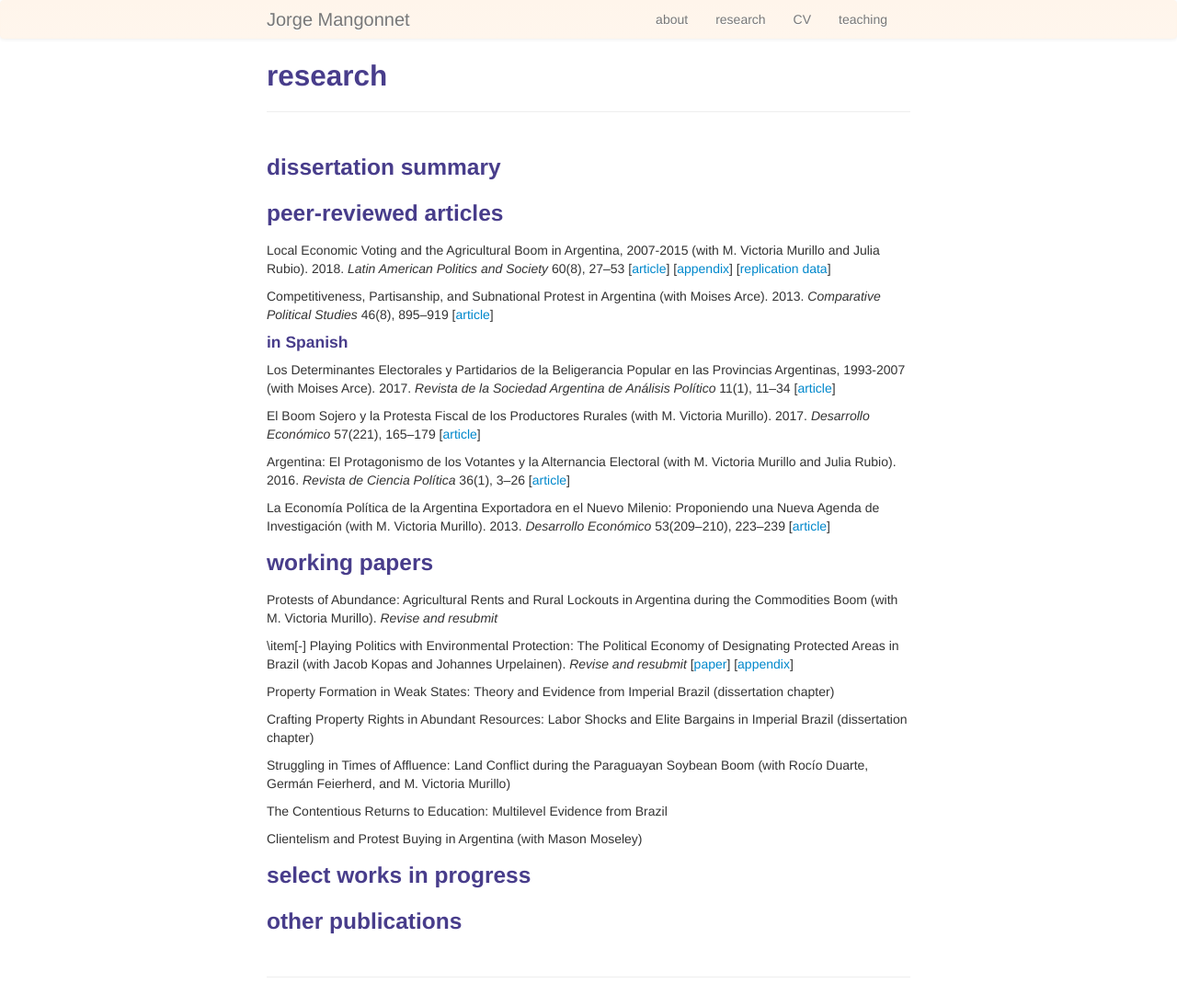
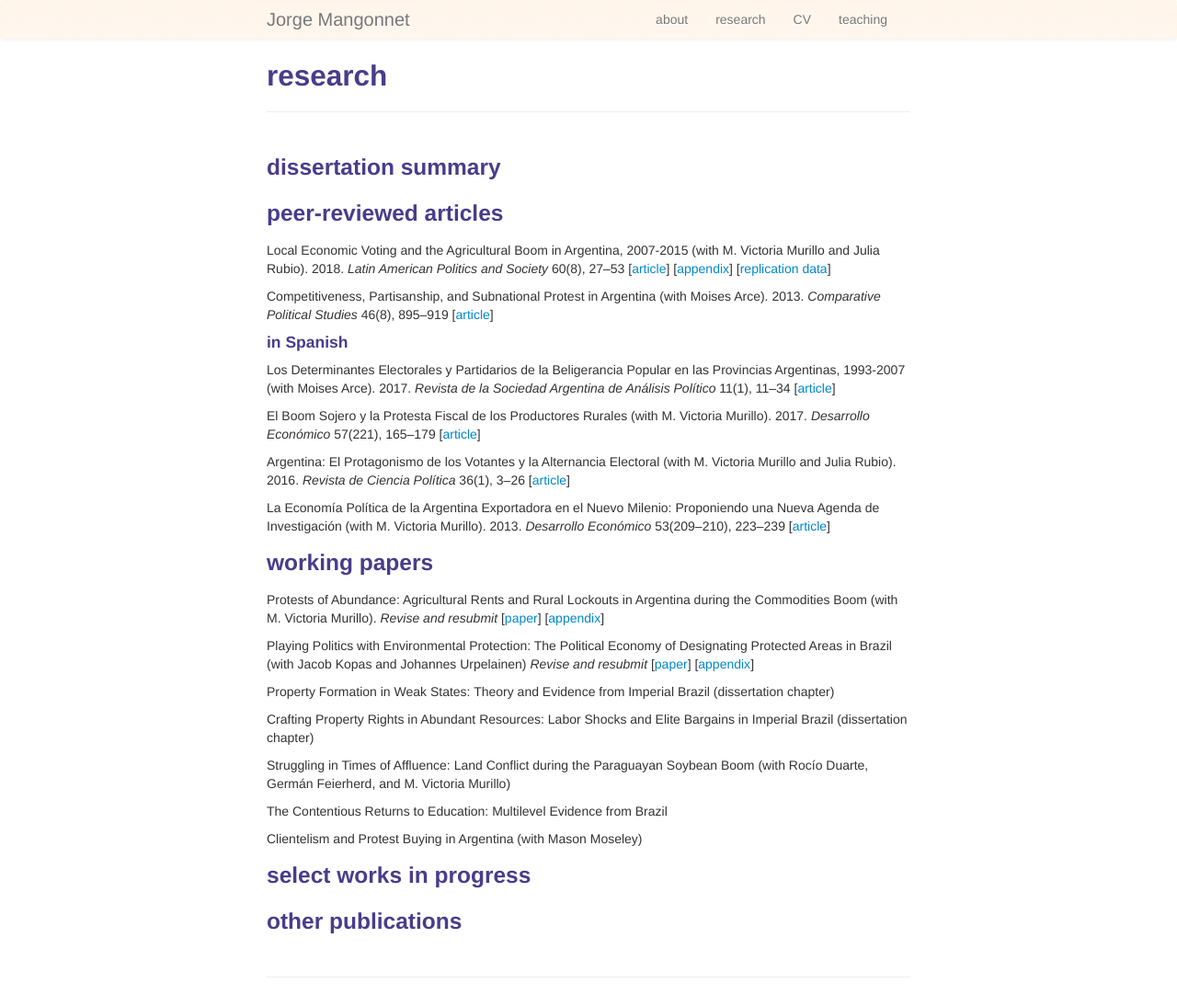
Before and after one commit to mangonnet/mangonnet.github.io, a Jekyll site: the page built from pages/research.md, in a window 1280 px wide. Shown: the whole page at 92% size. Built offline with Jekyll 4.4.1, drawn with Linux system fonts in a browser that asks for light colours.

Commit message:
update my website

```diff
--- a/pages/research.md
+++ b/pages/research.md
@@ -27,9 +27,9 @@ La Economía Política de la Argentina Exportadora en el Nuevo Milenio: Proponie
 
 ### <a name="working papers"></a>working papers
 
-Protests of Abundance: Agricultural Rents and Rural Lockouts in Argentina during the Commodities Boom (with M. Victoria Murillo). _Revise and resubmit_
+Protests of Abundance: Agricultural Rents and Rural Lockouts in Argentina during the Commodities Boom (with M. Victoria Murillo). _Revise and resubmit_ [<a href="{{ BASE_PATH }}/pages/working_papers/mangonnet&murillo_paper_v201903">paper</a>] [<a href="{{ BASE_PATH }}/pages/working_papers/mangonnet&murillo_appendix_v201903">appendix</a>]
 
-\item[-] Playing Politics with Environmental Protection: The Political Economy of Designating Protected Areas in Brazil (with Jacob Kopas and Johannes Urpelainen). _Revise and resubmit_ [<a href="{{ BASE_PATH }}/pages/working_papers/mangonnet&murillo_paper_v201906">paper</a>] [<a href="{{ BASE_PATH }}/pages/working_papers/mangonnet&murillo_appendix_v201906">appendix</a>]
+Playing Politics with Environmental Protection: The Political Economy of Designating Protected Areas in Brazil (with Jacob Kopas and Johannes Urpelainen) _Revise and resubmit_ [<a href="{{ BASE_PATH }}/pages/working_papers/kmu_paper_v201906">paper</a>] [<a href="{{ BASE_PATH }}/pages/working_papers/kmu_appendix_v201906">appendix</a>]
 
 Property Formation in Weak States: Theory and Evidence from Imperial Brazil (dissertation chapter)
 
@@ -40,7 +40,6 @@ Struggling in Times of Affluence: Land Conflict during the Paraguayan Soybean Bo
 The Contentious Returns to Education: Multilevel Evidence from Brazil
 
 Clientelism and Protest Buying in Argentina (with Mason Moseley)
-
 
 
 ### <a name="select works in progress"></a>select works in progress
```
Also changed, not shown: 1 other file.
